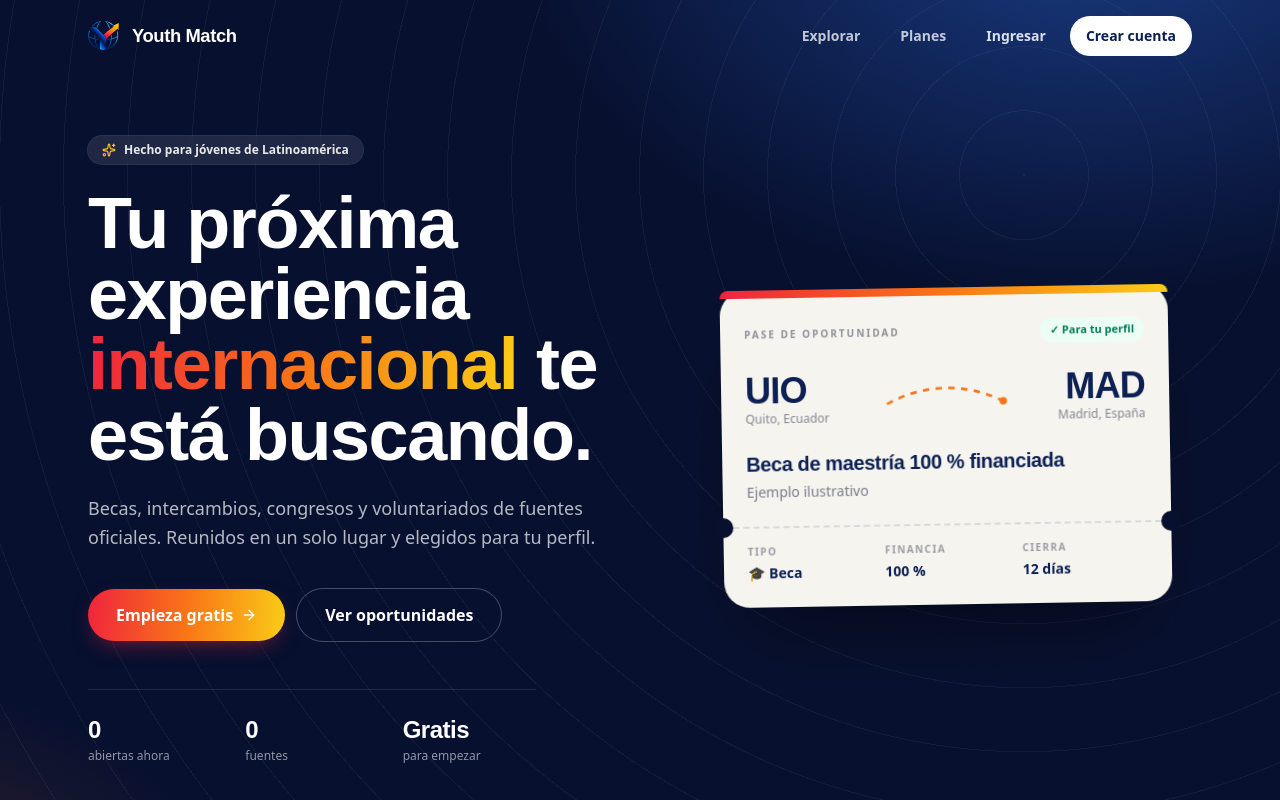
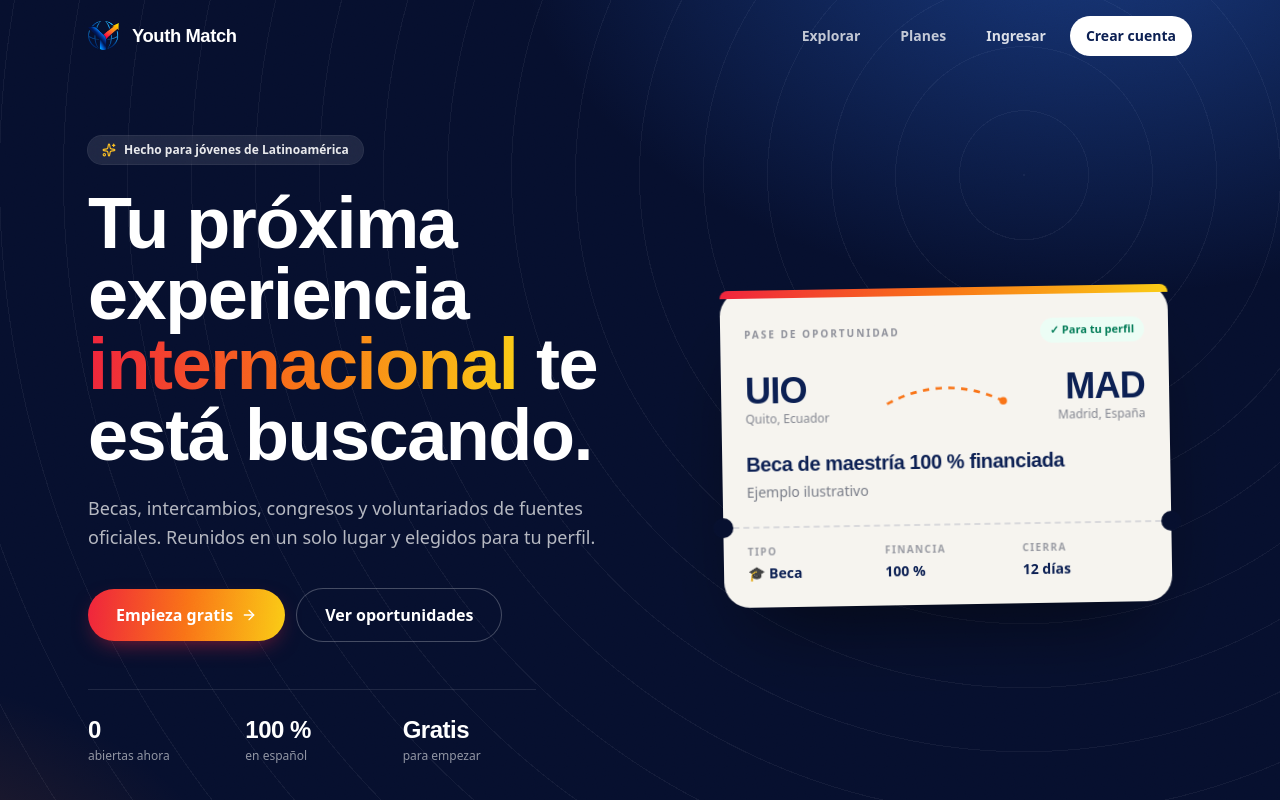
Before and after one commit to neurolter/youth-match, a Next.js app: page / in a window 1280 px wide. Shown: the top 800 px of the page. Built offline with nearby package versions, Linux system fonts and the light colour scheme; no server answers; the database is empty.

Commit message:
Portada: quita el contador de fuentes (no es público)
Co-Authored-By: Claude Opus 5.5 <noreply@anthropic.com>
Claude-Session: https://claude.ai/code/session_01LLfQyVPPx9kDMBv5FN45kQ

```diff
--- a/src/app/page.tsx
+++ b/src/app/page.tsx
@@ -15,7 +15,7 @@ export default async function Home() {
 
   const supabase = await createClient();
   const open = `deadline.gte.${todayISO()},deadline.is.null,rolling_deadline.eq.true`;
-  const [{ data }, { count }, { count: sources }] = await Promise.all([
+  const [{ data }, { count }] = await Promise.all([
     // Destacadas: abiertas a cualquier nacionalidad y que no sean microvoluntariados en línea
     supabase
       .from("opportunities")
@@ -27,7 +27,6 @@ export default async function Home() {
       .order("trust_score", { ascending: false })
       .limit(3),
     supabase.from("opportunities").select("id", { count: "exact", head: true }).eq("status", "publicada").or(open),
-    supabase.from("sources").select("id", { count: "exact", head: true }).eq("status", "activa").neq("kind", "manual"),
   ]);
   const featured = (data ?? []) as OpportunityCardData[];
 
@@ -83,7 +82,7 @@ export default async function Home() {
             <dl className="mt-12 grid max-w-md grid-cols-3 gap-6 border-t border-white/10 pt-6">
               {[
                 [String(count ?? 0), "abiertas ahora"],
-                [String(sources ?? 0), "fuentes"],
+                ["100 %", "en español"],
                 ["Gratis", "para empezar"],
               ].map(([n, l]) => (
                 <div key={l}>
```
